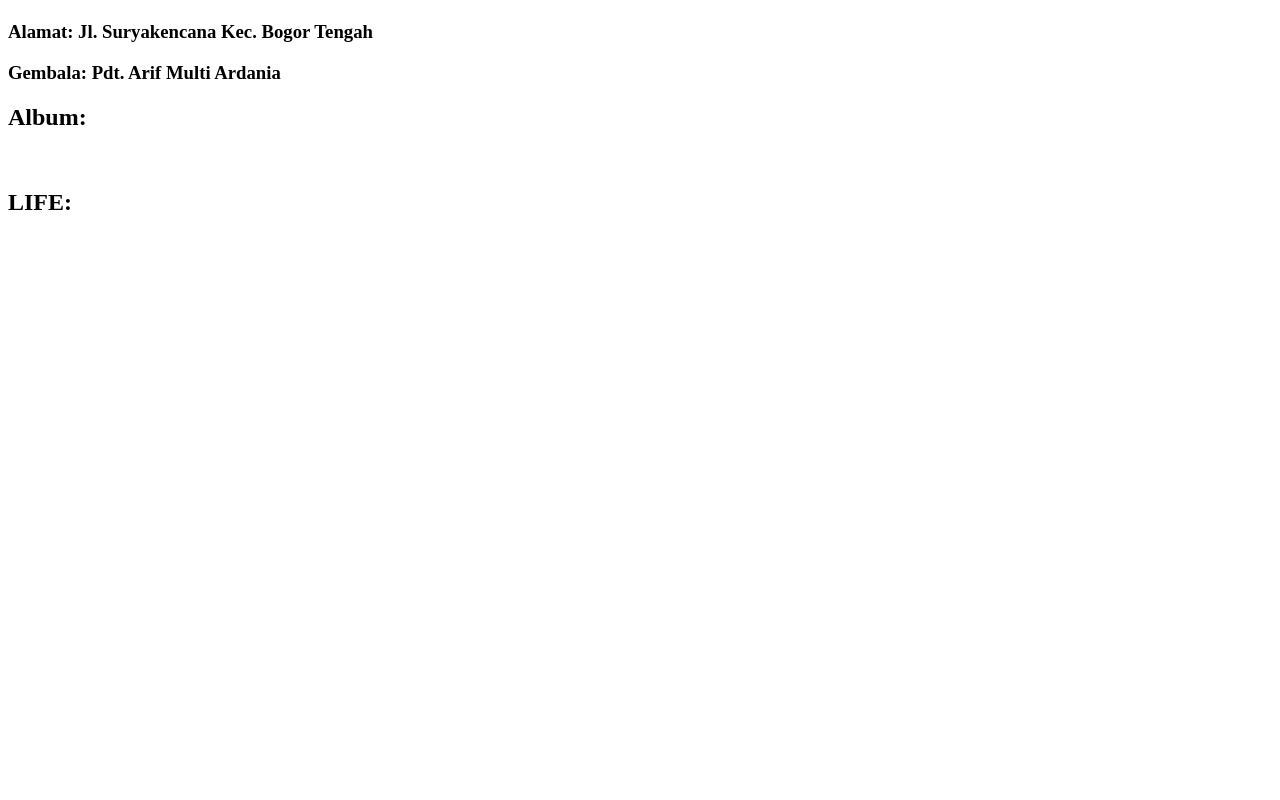
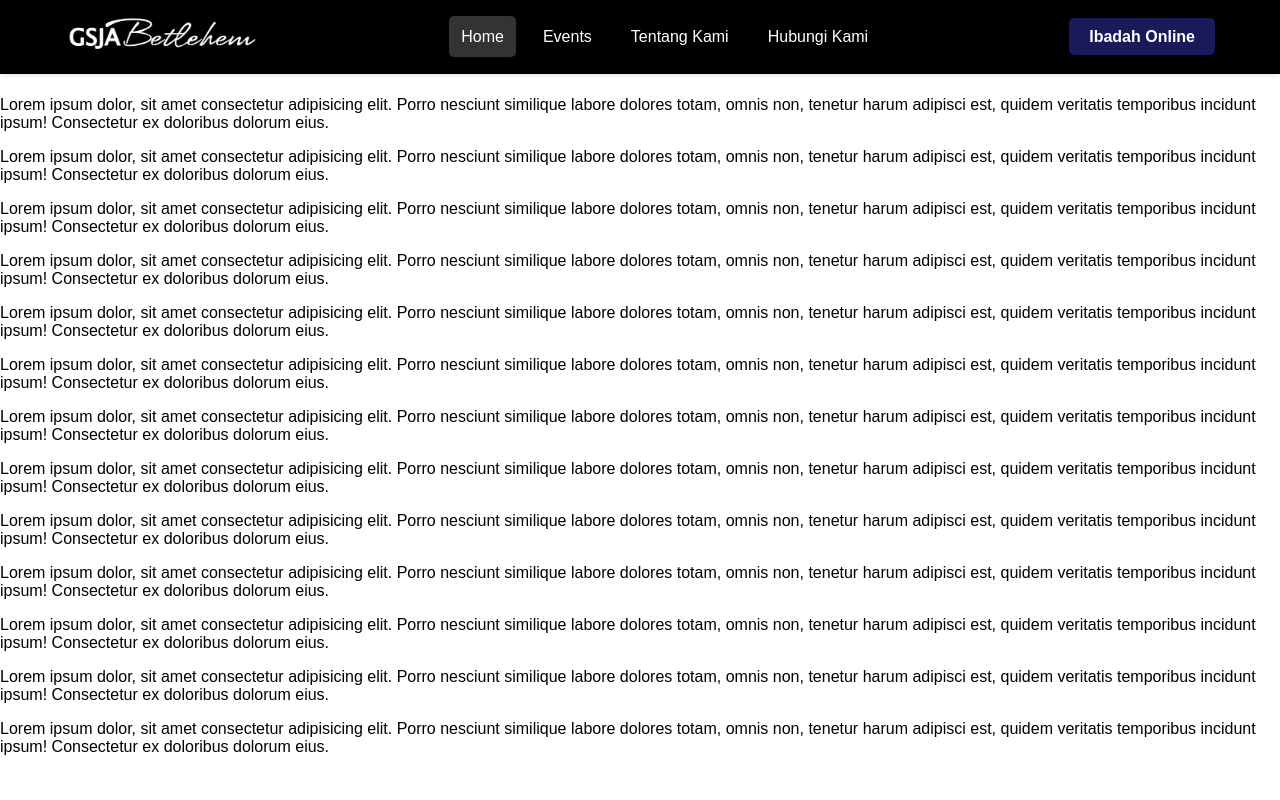
Before and after one commit to tjioedava/betlehem-web-demo, a Django app: template home/templates/home.html in a window 1280 px wide. Run offline with Django 5.2, Linux system fonts and the light colour scheme; the template is opened without the code that fills it, so the values that code supplies are empty; some libraries are stand-ins or nearby versions.

Commit message:
working on the actual template. created 3 additional pages within the same application & configuring urls for routing.

```diff
--- a/betlehem_web_demo/settings.py
+++ b/betlehem_web_demo/settings.py
@@ -116,7 +116,8 @@ USE_TZ = True
 # Static files (CSS, JavaScript, Images)
 # https://docs.djangoproject.com/en/5.0/howto/static-files/
 
-STATIC_URL = 'static/'
+STATIC_URL = '/static/'
+STATICFILES_DIRS = [BASE_DIR / "static"]
 
 # Default primary key field type
 # https://docs.djangoproject.com/en/5.0/ref/settings/#default-auto-field
--- /dev/null
+++ b/home/static/style.css
@@ -0,0 +1,77 @@
+body, html {
+    margin: 0;
+    padding: 0;
+    font-family: Arial, sans-serif;
+}
+
+header {
+    position: fixed;
+    width: 100%;
+    top: 0;
+    left: 0;
+    background-color: black;
+    box-shadow: 0 2px 5px rgba(0, 0, 0, 0.1); /* Add shadow for better visibility */
+    z-index: 1000;
+}
+
+.container {
+    display: flex;
+    justify-content: space-between;
+    align-items: center;
+    padding: 15px 20px;
+    max-width: 1150px; /* Adjust based on your design needs */
+    margin: 0 auto; /* Center the container */
+    width: 100%;
+}
+
+.logo img {
+    height: 40px; /* Adjust the logo size as needed */
+}
+
+nav {
+    flex-grow: 1;
+    text-align: center;
+}
+
+nav ul {
+    list-style-type: none;
+    margin: 0;
+    padding: 0;
+    display: inline-flex;
+    gap: 15px; /* Adjust the gap between the navigation items */
+}
+
+nav a {
+    text-decoration: none;
+    color: white;
+    padding: 12px 12px;
+    border-radius: 5px;
+}
+
+nav #current{
+    background-color: #333333;
+}
+
+nav a:hover,
+nav a:focus {
+    background-color: #333333; /* Adjust hover color as needed */
+}
+
+.button a {
+    text-decoration: none;
+    color: white;
+    background-color: #1A1A5A; /* Button color */
+    padding: 10px 20px;
+    border-radius: 5px;
+    font-weight: bold;
+}
+
+.button a:hover,
+.button a:focus {
+    background-color: #2C2C7A; /* Adjust hover button color as needed */
+}
+
+/* Add some padding to the top of the main content to prevent it from being hidden behind the fixed header */
+main {
+    padding-top: 80px; /* Adjust based on the height of your header */
+}
--- a/home/templates/home.html
+++ b/home/templates/home.html
@@ -1,26 +1,46 @@
+
+{% load static %}
 <!DOCTYPE html>
-<html>
-    <head>
-        <title>{{organization_name}}</title>
-    </head>
-
-    <body>
-        <h1>{{organization_name}}</h1>
-        <h3>Alamat: Jl. Suryakencana Kec. Bogor Tengah</h3>
-        <h3>Gembala: Pdt. Arif Multi Ardania</h3>
-        <h2>Album:</h2>
-        {% if albums %}
-            {% for album in albums %}
-                <h3>{{album.name}}</h3>
-            {% endfor %}
-        {% endif %}
-
-        <br>
-        <h2>LIFE:</h2>
-        {% if lifes %}
-            {% for life in lifes %}
-                <h3>{{life.name}}</h3>
-            {% endfor %}
-        {% endif %}
-    </body>
+<html lang="en">
+<head>
+    <meta charset="UTF-8">
+    <meta name="viewport" content="width=device-width, initial-scale=1.0">
+    <title>Sticky Navigation Bar</title>
+    <link rel="stylesheet" href="{% static 'style.css' %}">
+</head>
+<body>
+    <header>
+        <div class="container">
+            <div class="logo">
+                <img src="{% static 'images/betlehem_logo.png' %}" alt="Logo">
+            </div>
+            <nav>
+                <ul>
+                    <li><a href="home" target ="_self" id="current">Home</a></li>
+                    <li><a href="events" target ="_self">Events</a></li>
+                    <li><a href="tentang-kami" target ="_self">Tentang Kami</a></li>
+                    <li><a href="hubungi-kami" target ="_self">Hubungi Kami</a></li>
+                </ul>
+            </nav>
+            <div class="button">
+                <a href="#">Ibadah Online</a>
+            </div>
+        </div>
+    </header>
+    <main>
+        <p>Lorem ipsum dolor, sit amet consectetur adipisicing elit. Porro nesciunt similique labore dolores totam, omnis non, tenetur harum adipisci est, quidem veritatis temporibus incidunt ipsum! Consectetur ex doloribus dolorum eius.</p>
+        <p>Lorem ipsum dolor, sit amet consectetur adipisicing elit. Porro nesciunt similique labore dolores totam, omnis non, tenetur harum adipisci est, quidem veritatis temporibus incidunt ipsum! Consectetur ex doloribus dolorum eius.</p>
+        <p>Lorem ipsum dolor, sit amet consectetur adipisicing elit. Porro nesciunt similique labore dolores totam, omnis non, tenetur harum adipisci est, quidem veritatis temporibus incidunt ipsum! Consectetur ex doloribus dolorum eius.</p>
+        <p>Lorem ipsum dolor, sit amet consectetur adipisicing elit. Porro nesciunt similique labore dolores totam, omnis non, tenetur harum adipisci est, quidem veritatis temporibus incidunt ipsum! Consectetur ex doloribus dolorum eius.</p>
+        <p>Lorem ipsum dolor, sit amet consectetur adipisicing elit. Porro nesciunt similique labore dolores totam, omnis non, tenetur harum adipisci est, quidem veritatis temporibus incidunt ipsum! Consectetur ex doloribus dolorum eius.</p>
+        <p>Lorem ipsum dolor, sit amet consectetur adipisicing elit. Porro nesciunt similique labore dolores totam, omnis non, tenetur harum adipisci est, quidem veritatis temporibus incidunt ipsum! Consectetur ex doloribus dolorum eius.</p>
+        <p>Lorem ipsum dolor, sit amet consectetur adipisicing elit. Porro nesciunt similique labore dolores totam, omnis non, tenetur harum adipisci est, quidem veritatis temporibus incidunt ipsum! Consectetur ex doloribus dolorum eius.</p>
+        <p>Lorem ipsum dolor, sit amet consectetur adipisicing elit. Porro nesciunt similique labore dolores totam, omnis non, tenetur harum adipisci est, quidem veritatis temporibus incidunt ipsum! Consectetur ex doloribus dolorum eius.</p>
+        <p>Lorem ipsum dolor, sit amet consectetur adipisicing elit. Porro nesciunt similique labore dolores totam, omnis non, tenetur harum adipisci est, quidem veritatis temporibus incidunt ipsum! Consectetur ex doloribus dolorum eius.</p>
+        <p>Lorem ipsum dolor, sit amet consectetur adipisicing elit. Porro nesciunt similique labore dolores totam, omnis non, tenetur harum adipisci est, quidem veritatis temporibus incidunt ipsum! Consectetur ex doloribus dolorum eius.</p>
+        <p>Lorem ipsum dolor, sit amet consectetur adipisicing elit. Porro nesciunt similique labore dolores totam, omnis non, tenetur harum adipisci est, quidem veritatis temporibus incidunt ipsum! Consectetur ex doloribus dolorum eius.</p>
+        <p>Lorem ipsum dolor, sit amet consectetur adipisicing elit. Porro nesciunt similique labore dolores totam, omnis non, tenetur harum adipisci est, quidem veritatis temporibus incidunt ipsum! Consectetur ex doloribus dolorum eius.</p>
+        <p>Lorem ipsum dolor, sit amet consectetur adipisicing elit. Porro nesciunt similique labore dolores totam, omnis non, tenetur harum adipisci est, quidem veritatis temporibus incidunt ipsum! Consectetur ex doloribus dolorum eius.</p>
+    </main>
+</body>
 </html>
--- a/home/urls.py
+++ b/home/urls.py
@@ -1,7 +1,11 @@
 from django.urls import path
-from .views import render_home, render_form
+from .views import *
 
 urlpatterns = [
     path('home', render_home, name = 'render_home'),
-    path('input', render_form, name = 'render_input')
+    path('events', render_events, name = 'render_events'),
+    path('tentang-kami', render_tentang_kami, name = 'render_tentang_kami'),
+    path('hubungi-kami', render_hubungi_kami, name = 'render_hubungi_kami'),
+    path('input', render_form, name = 'render_input'),
+    path('', render_home, name = 'render_home'),
 ]
```
Also changed, not shown: home/templates/events.html (added, +34 -0 lines), home/templates/hubungi-kami.html (added, +34 -0 lines), home/templates/tentang-kami.html (added, +34 -0 lines), home/views.py (+9 -0 lines), home/static/images/betlehem_logo.png (added).
